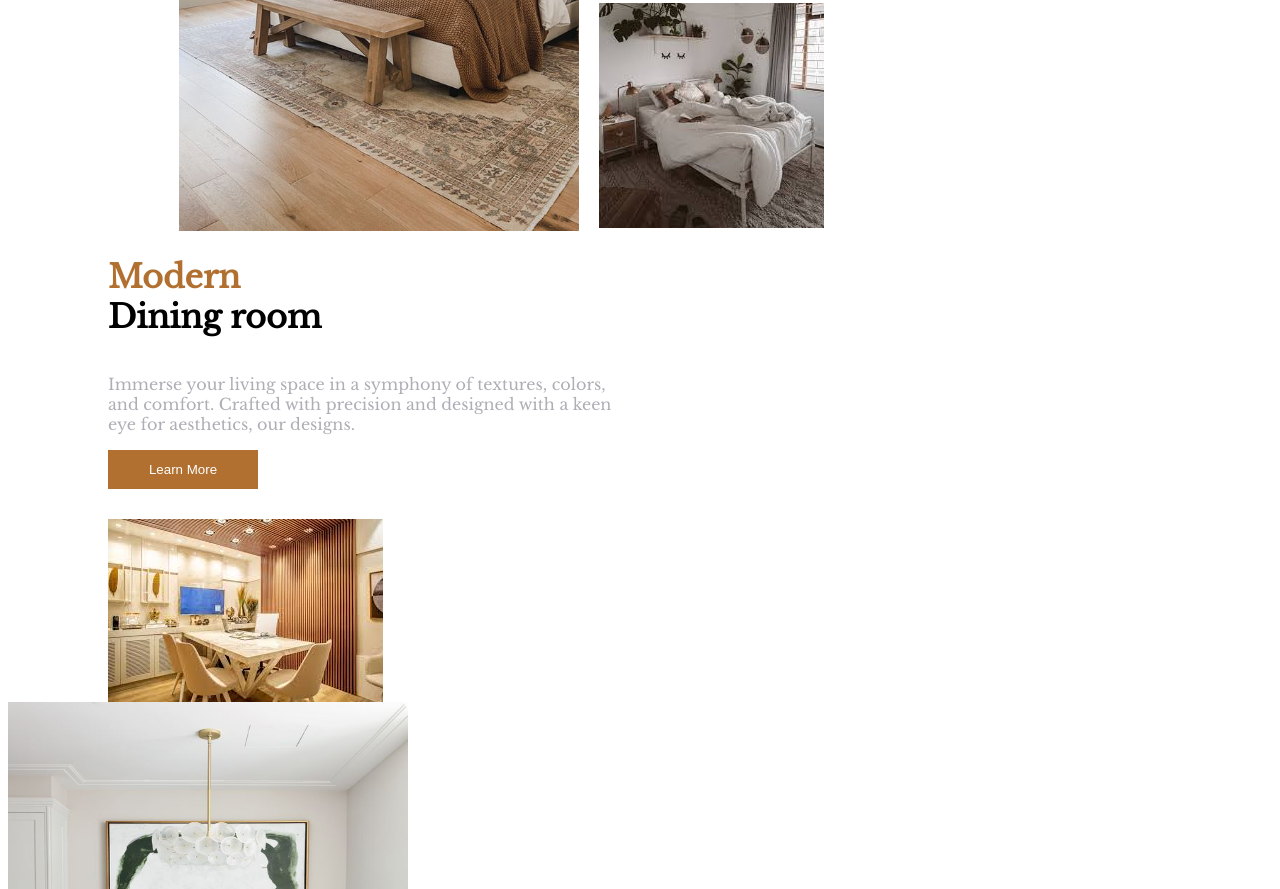
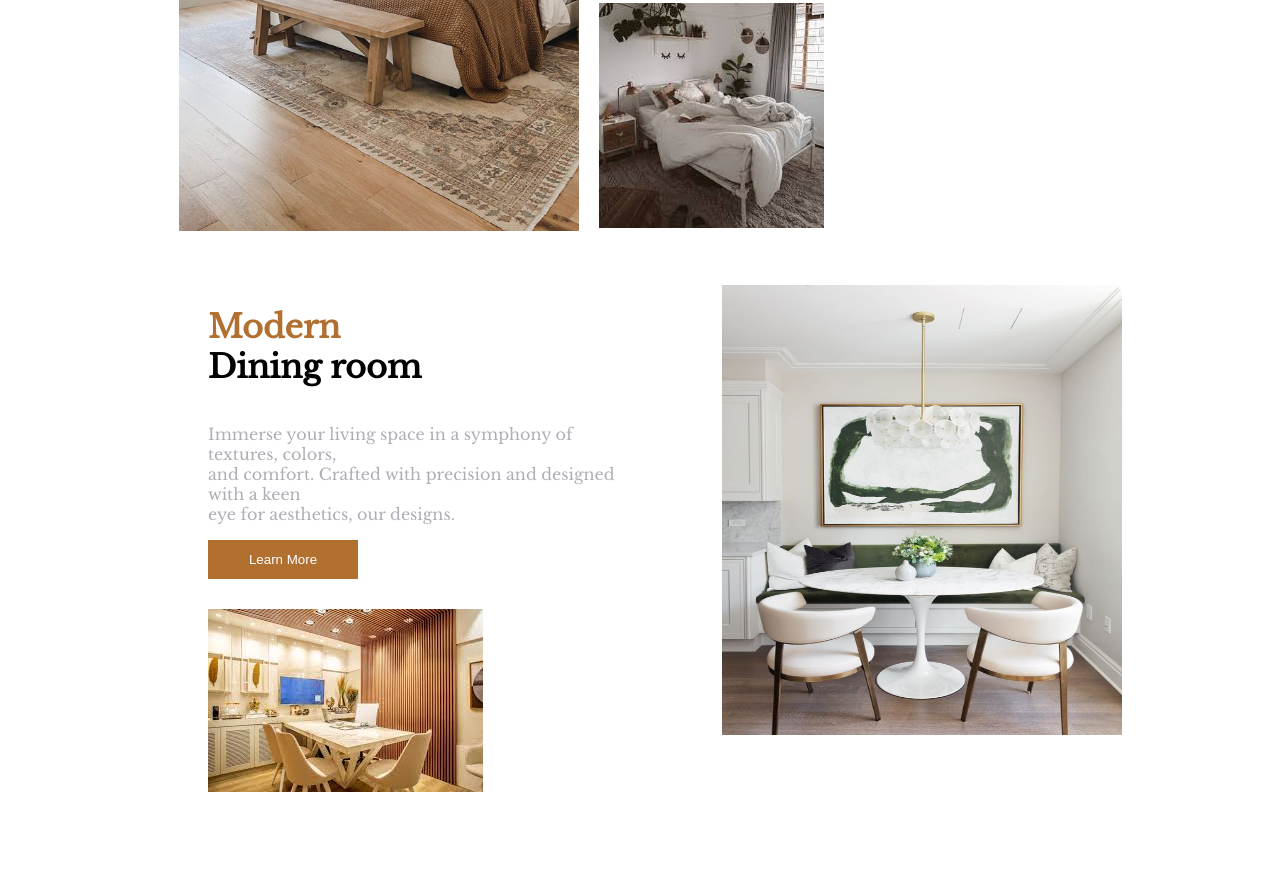
Before and after one commit to eshe-aziz/furniture, a plain HTML site: page index.html in a window 1280 px wide. Shown: the part 2921-3810 px from the top of the page. Drawn offline with nearby package versions, Linux system fonts and the light colour scheme.

Commit message:
made changes

```diff
--- a/style.css
+++ b/style.css
@@ -96,8 +96,6 @@ button{
     padding: 12px;
   }
 
-
-
   .img3{
     margin-top: 50px;
     display: flex;
@@ -113,20 +111,20 @@ button{
   }
 
 
-  .img3{
+  .img4{
+    margin-top: 50px;
     display: flex;
     justify-content: center;
   }
 
   .mod{
     display: grid;
-    margin-left: 100px;
+    margin-left: 200px;
     margin-right: 100px;
-
   }
 
   .chair{
-    margin-right: 100px;
+    margin-right: 150px;
   }
 
   .container{
```
